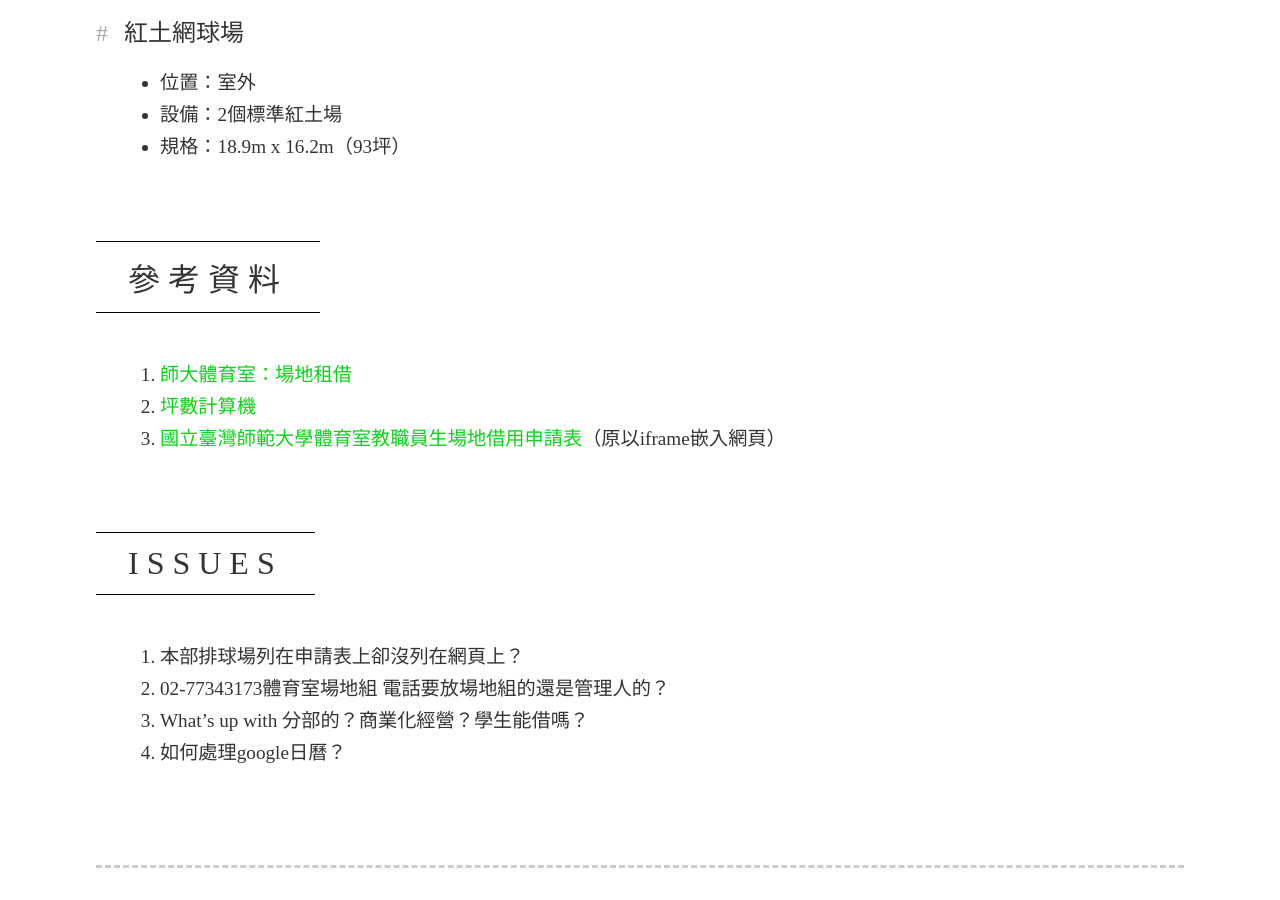
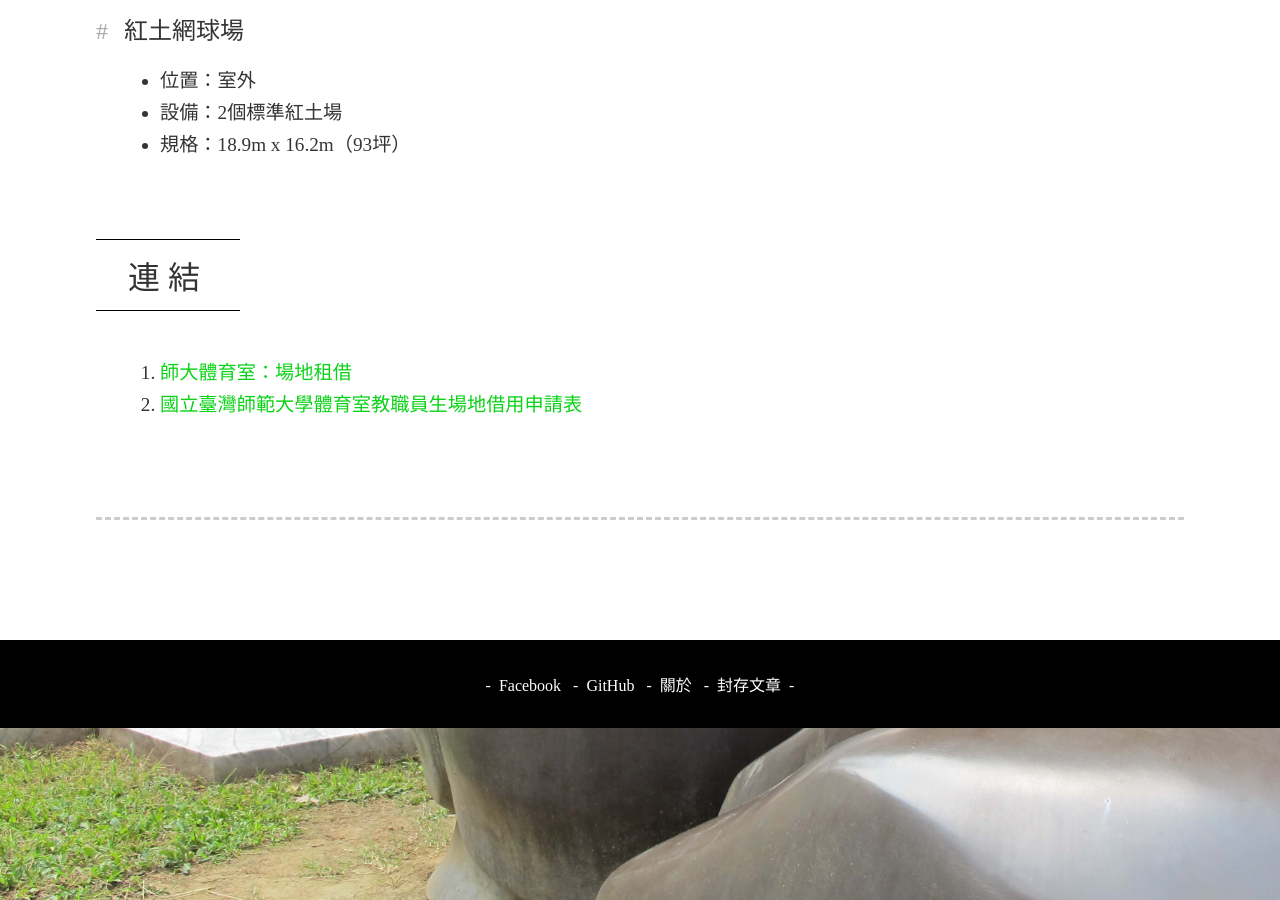
Before and after one commit to as535364/surviveNTNU, a Jekyll site: the page built from _references/sport.md, in a window 1280 px wide and 900 px high, scrolled down 3835 px. Built offline with Jekyll 4.4.1, drawn with Linux system fonts in a browser that asks for light colours; nearby versions of some CDN libraries; comment, search, counter and statistics services are not loaded; some of the changed text lies outside the part shown.

Commit message:
細修運動場地與 wifi 格式

```diff
--- a/_references/sport.md
+++ b/_references/sport.md
@@ -31,8 +29,6 @@ alticon: /sport/
 - 位置：體育館一樓
 - 規格：40.5m x 21.6m（265坪）
 
-<!--- 體操館的設備 -->
-
 ### 桌球室
 - 位置：體育館地下一樓<br/>
 - 設備：12張球桌
@@ -45,8 +41,6 @@ alticon: /sport/
 ### 重量訓練室
 - 位置：體育館地下一樓
 - 規格：18.9m x 16.2m（93坪）
-
-<!--- 重量訓練室的設備 -->
 
 ### 田徑場
 - 位置：室外
@@ -101,15 +95,6 @@ alticon: /sport/
 - 設備：2個標準紅土場
 - 規格：18.9m x 16.2m（93坪）
 
-
-## 參考資料
+## 連結
 1. [師大體育室：場地租借](http://www.phr.ntnu.edu.tw/place1/property.php?class=101)
-2. [坪數計算機](http://annion.kingbig.idv.tw/tool/?p=329)
-3. [國立臺灣師範大學體育室教職員生場地借用申請表](https://docs.google.com/forms/d/1t6y4H_FxsgYH46eHeqNueL5b0FzqDET9yJqA1xKjL_o/viewform)（原以iframe嵌入網頁）
-
-## ISSUES
-
-1. 本部排球場列在申請表上卻沒列在網頁上？
-2. 02-77343173體育室場地組 電話要放場地組的還是管理人的？
-3. What's up with 分部的？商業化經營？學生能借嗎？
-4. 如何處理google日曆？
+2. [國立臺灣師範大學體育室教職員生場地借用申請表](https://docs.google.com/forms/d/1t6y4H_FxsgYH46eHeqNueL5b0FzqDET9yJqA1xKjL_o/viewform)
```
Also changed, not shown: other parts of _references/sport.md (+2 -4 lines), _references/wifi.md (+1 -1 lines).
